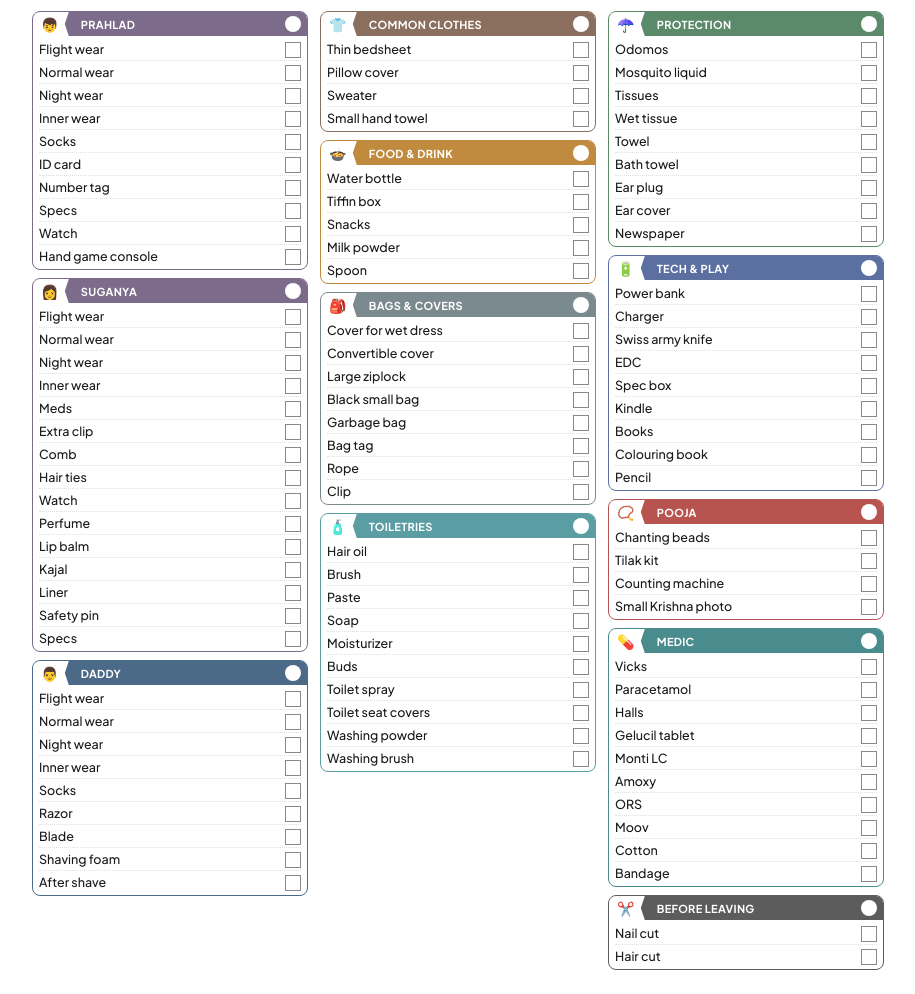
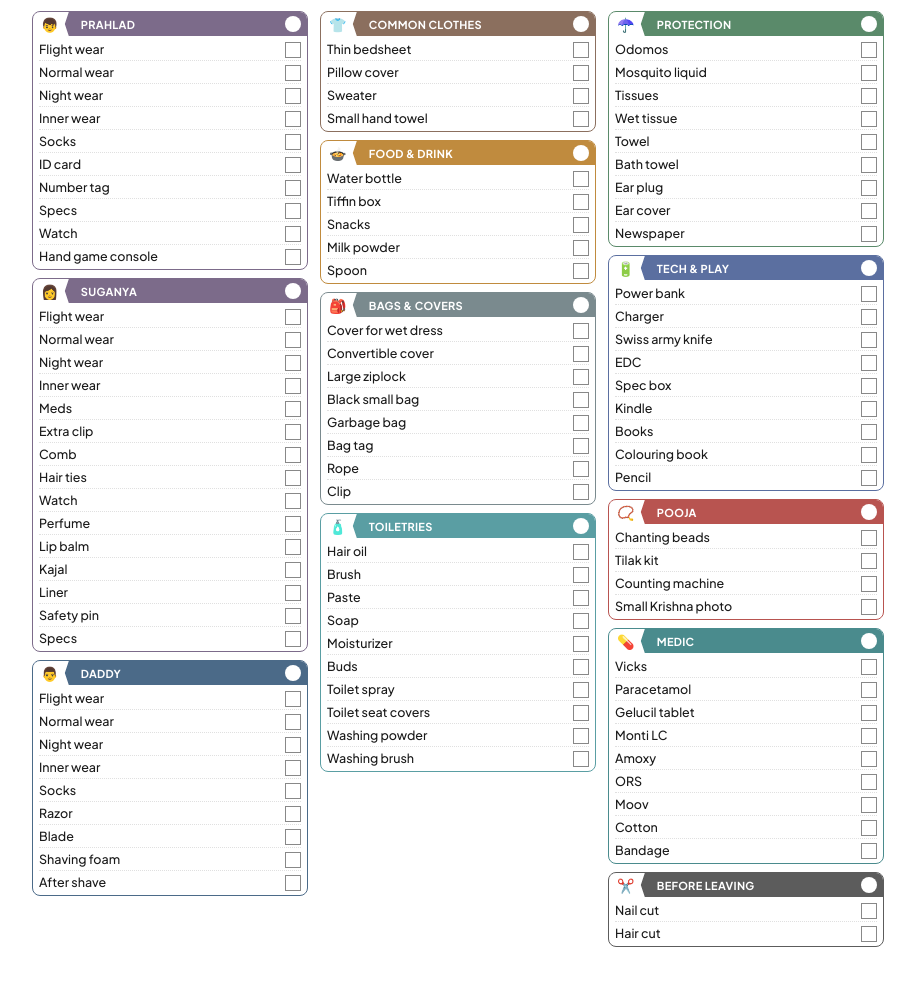
Before and after one commit to asrajavel/checklists, a plain HTML site: page tour-packing.html in a window 1280 px wide. Shown: the part 98-1092 px from the top of the page, without its empty margins (182-1097 px from the left). After the commit the page ends 1069 px from the top, so only its background shows below. Drawn offline with Linux system fonts and the light colour scheme.

Commit message:
Remove Halls from tour packing list
Co-Authored-By: Claude Opus 5.5 <noreply@anthropic.com>

```diff
--- a/tour-packing.html
+++ b/tour-packing.html
@@ -167,7 +167,6 @@
     <div class="section-body">
       <div class="item">Vicks</div>
       <div class="item">Paracetamol</div>
-      <div class="item">Halls</div>
       <div class="item">Gelucil tablet</div>
       <div class="item">Monti LC</div>
       <div class="item">Amoxy</div>
```
